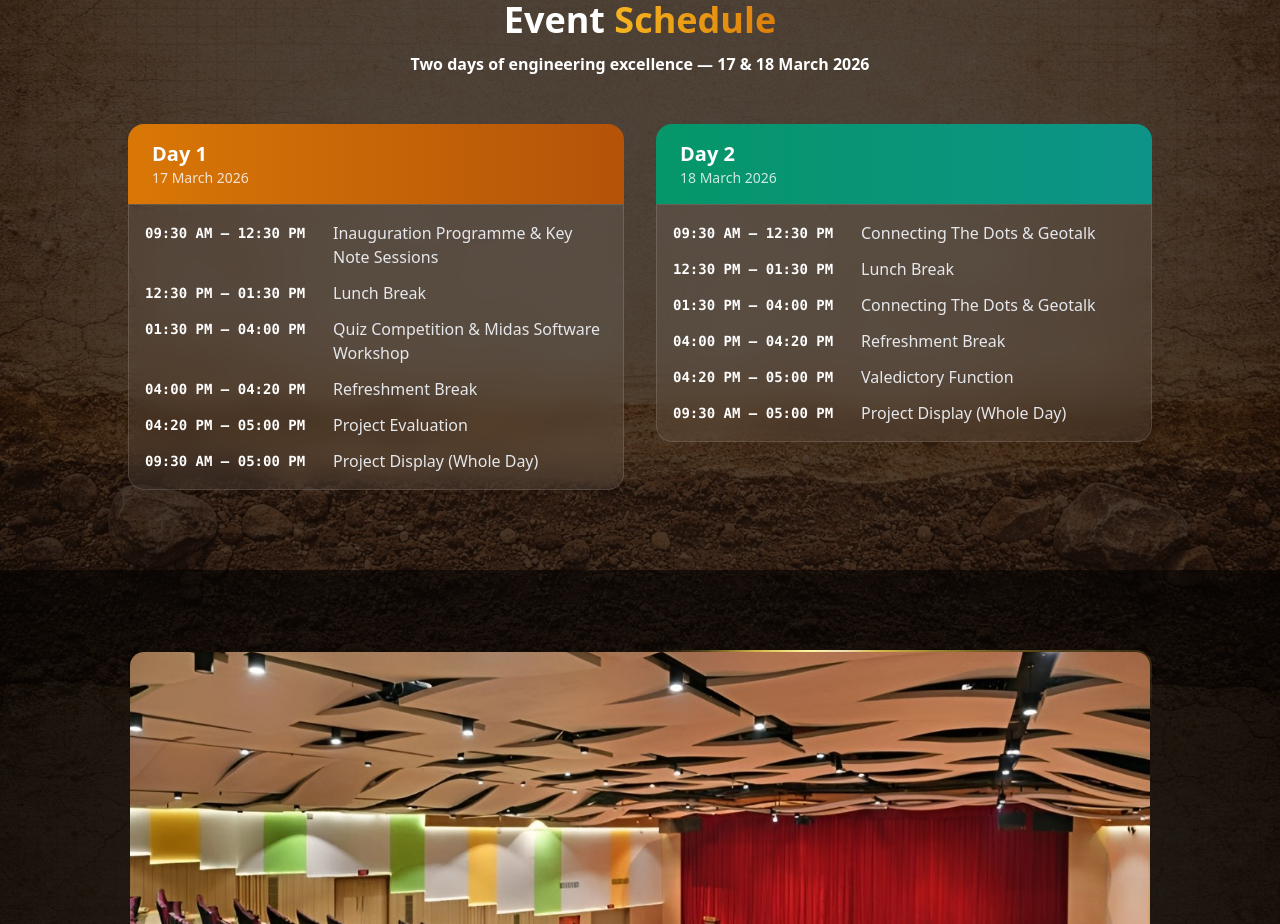
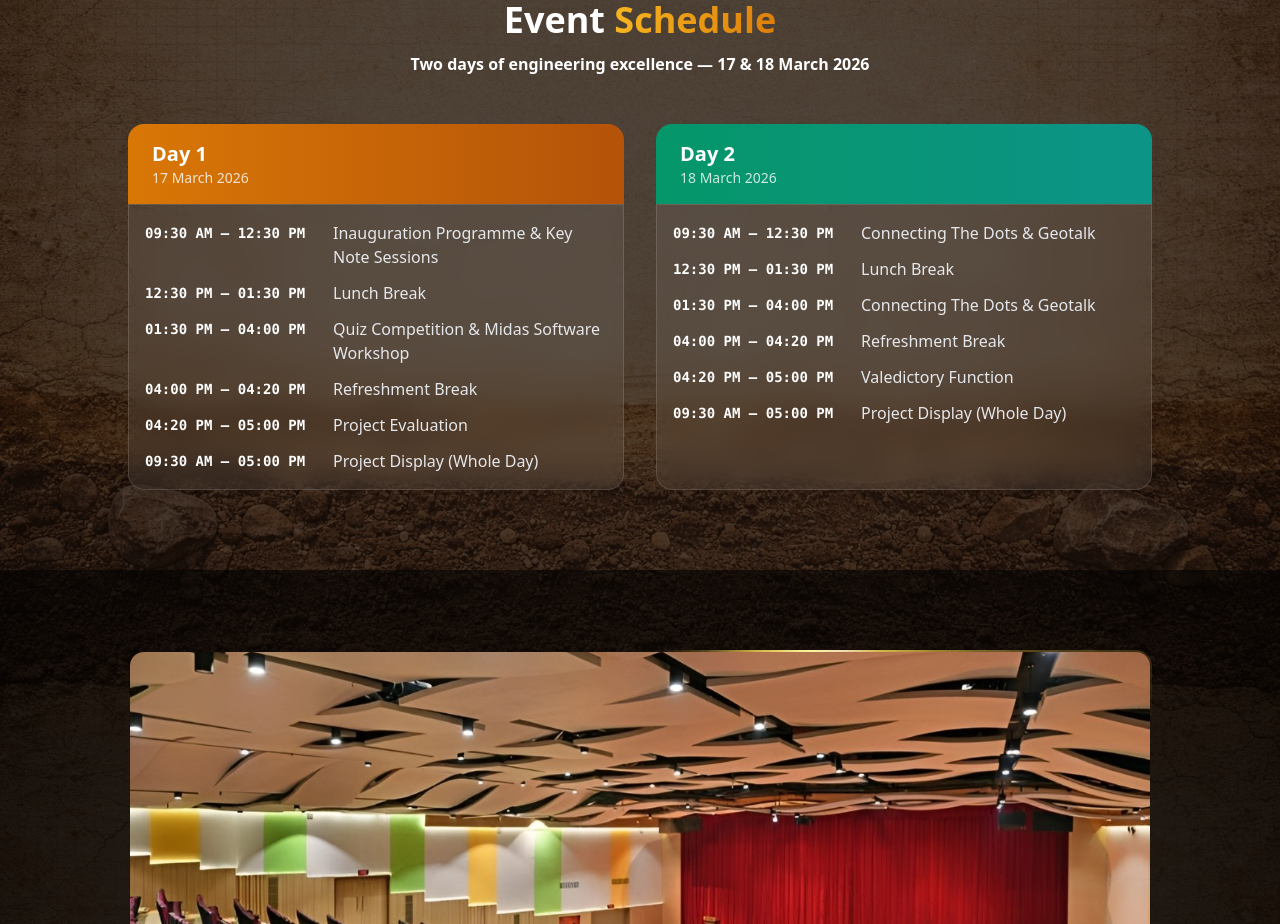
Before and after one commit to akankshakarhad/event_management_with_payment_gateway, a React (Vite) app in the folder frontend/: page / in a window 1280 px wide. Shown: the part 2800-3724 px from the top of the page. Built offline with nearby package versions, Linux system fonts and the light colour scheme; the HTML template or start-up script is replaced by a standard one.

Commit message:
UI changes

```diff
--- a/frontend/src/pages/LandingPage.jsx
+++ b/frontend/src/pages/LandingPage.jsx
@@ -520,12 +520,13 @@ export default function LandingPage() {
             {SCHEDULE.map((day, i) => (
               <motion.div key={day.day}
                 initial={{ opacity: 0, y: 20 }} whileInView={{ opacity: 1, y: 0 }}
-                viewport={{ once: true }} transition={{ delay: i * 0.15 }}>
+                viewport={{ once: true }} transition={{ delay: i * 0.15 }}
+                className="flex flex-col">
                 <div className={`rounded-t-2xl bg-gradient-to-r ${day.color} px-5 sm:px-6 py-3 sm:py-4`}>
                   <h3 className="text-lg sm:text-xl font-extrabold">{day.day}</h3>
                   <p className="text-white/80 text-sm">{day.date}</p>
                 </div>
-                <div className="glass rounded-b-2xl p-4 space-y-3">
+                <div className="glass rounded-b-2xl p-4 space-y-3 flex-1">
                   {day.items.map((item, j) => (
                     <div key={j} className="flex items-start gap-3">
                       <span className="text-xs sm:text-sm text-white w-28 sm:w-44 shrink-0 mt-0.5 font-mono font-bold">{item.time}</span>
```
